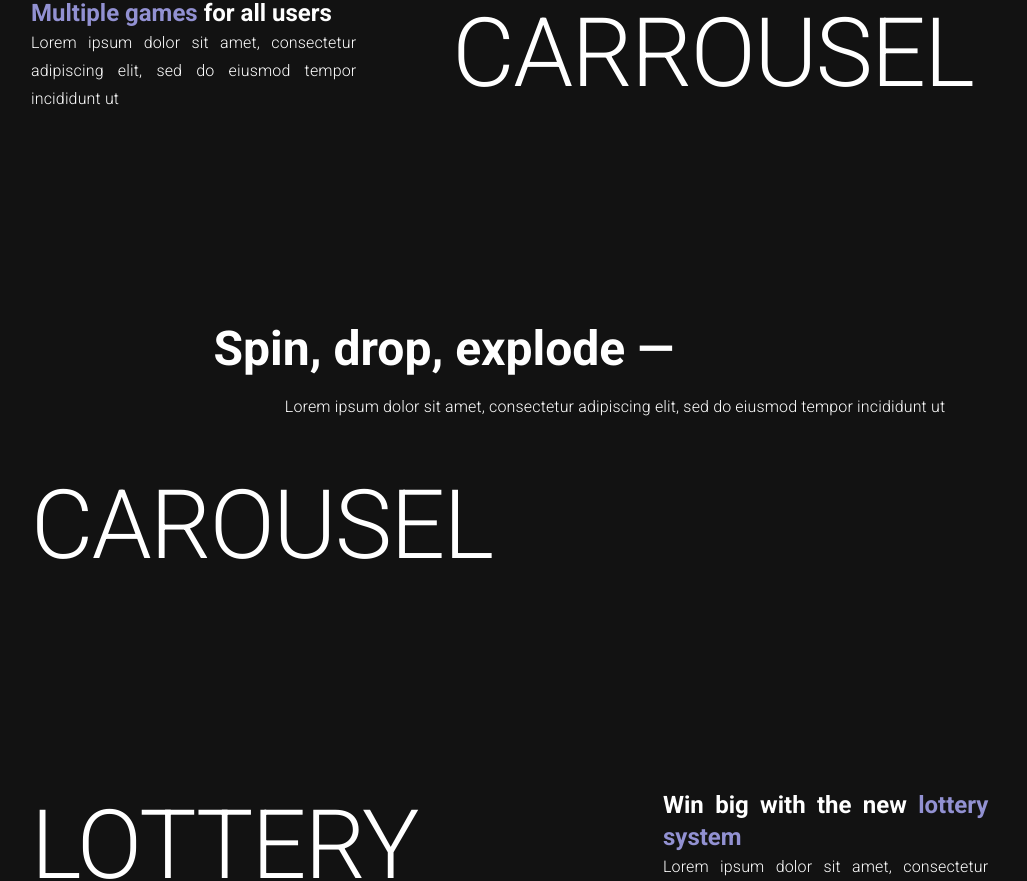
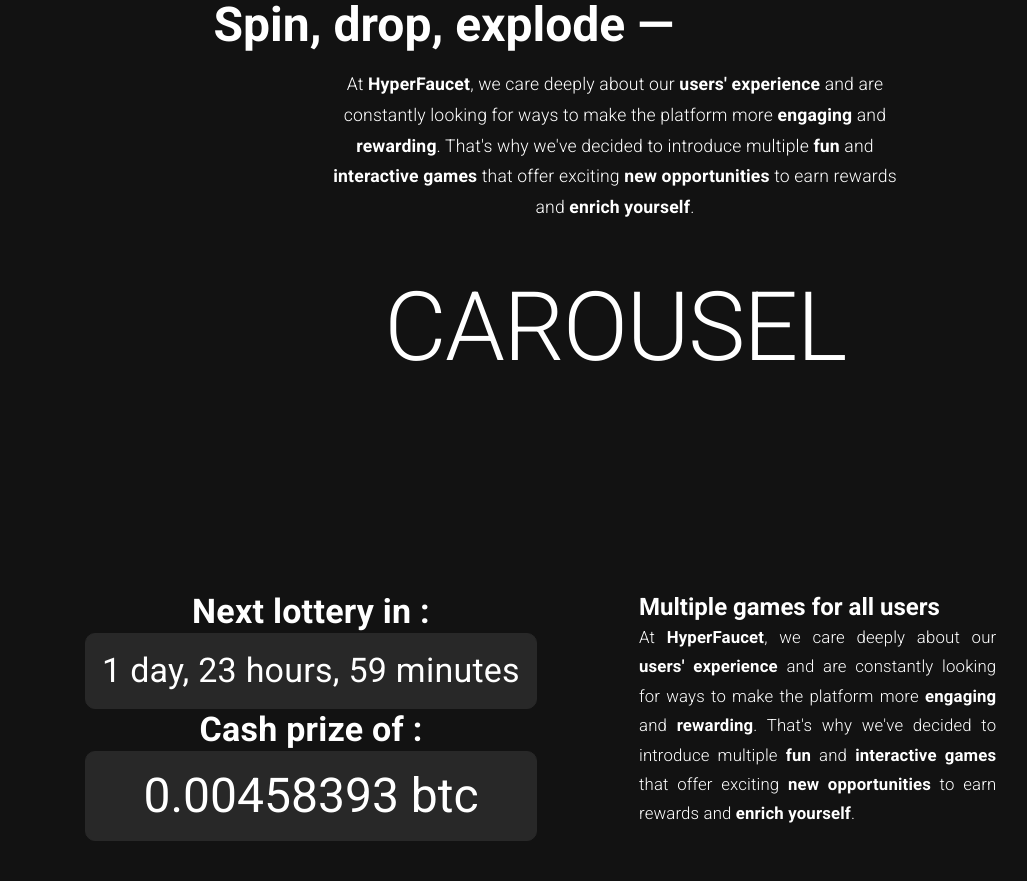
Before and after one commit to xXTopinambourXx/musical-umbrella, a React (Vite) app: page / in a window 1280 px wide. Shown: the part 855-1736 px from the top of the page, without its empty margins (25-1052 px from the left). Built offline with nearby package versions, Linux system fonts and the light colour scheme.

Commit message:
update home page section

```diff
--- a/index.html
+++ b/index.html
@@ -5,6 +5,7 @@
   <meta charset="UTF-8" />
   <link rel="icon" type="image/svg+xml" href="/vite.svg" />
   <meta name="viewport" content="width=device-width, initial-scale=1.0" />
+  <link href="https://fonts.googleapis.com/css2?family=Roboto:ital,wght@1,800&display=swap" rel="stylesheet">
   <title>Cynosure</title>
 </head>
 
--- a/package.json
+++ b/package.json
@@ -24,6 +24,7 @@
         "react-countdown": "^2.3.6",
         "react-dom": "^19.0.0",
         "react-icons": "^5.5.0",
+        "react-markdown": "^10.1.0",
         "react-router-dom": "^7.2.0",
         "tailwind-merge": "^3.0.2"
     },
--- a/src/components/home/HomeCountdown.tsx
+++ b/src/components/home/HomeCountdown.tsx
@@ -10,7 +10,7 @@
 // Composant de rendu personnalisé
 const renderer = ({ minutes, seconds }: CountdownRendererProps) => {
   return (
-    <Typography variant="h1">
+    <Typography variant="h1" sx={{ fontWeight: 900, fontStyle: "italic", textAlign: "center" }}>
       {minutes}:{seconds < 10 ? `0${seconds}` : seconds}
     </Typography>
   );
--- a/src/components/home/HomePageSection.tsx
+++ b/src/components/home/HomePageSection.tsx
@@ -3,6 +3,8 @@
 import HomeCountdown from "./HomeCountdown";
 import GradientButton from "../common/GradientButton";
 import { FlipWords } from "../common/flip-words";
+import { ReactNode } from "react";
+import LotterySection from "./LotterySection";
 
 const stackStyle = {
     textAlign: "justify",
@@ -11,11 +13,11 @@
 }
 
 type Category = "TEXT_FIRST" | "OPTION_FIRST" | "CENTER";
-type Option = "CAROUSEL" | "CALENDAR" | "COUNTDOWN" | "COUNTER";
+type Option = "CAROUSEL" | "CALENDAR" | "COUNTDOWN" | "LOTTERY";
 
 interface HomePageSectionProps {
   category: Category;
-  text: { title: string; description: string };
+  text: { title: string | ReactNode ; description: string | ReactNode };
   option: Option;
 }
 
@@ -27,31 +29,43 @@
         <Typography variant="h5" sx={{ fontWeight: 700 }}>
           {text.title}
         </Typography>
-        <Typography variant="subtitle1" sx={{ fontWeight: 300 }}>
+        <Typography variant="subtitle1" sx={{ fontWeight: 300, fontSize: "1.05em"}}>
           {text.description}
         </Typography>
       </Grid>
     );
 
     const centerTextBlock = (
-      <Grid size={12} sx={{alignItems: "center"}}>
+      <Grid size={12} sx={{alignItems: "center", display: "flex", flexDirection: "column"}}>
         <Typography variant="h3" sx={{fontWeight: 900, textAlign: "center"}}>
           Spin, drop, explode — <FlipWords words={["win your way", "own the game", "feel the rush", "take the prize"]} className="font-gradient-purple"></FlipWords>
         </Typography>
-        <Typography variant="subtitle1" sx={{fontWeight: 300, textAlign: "center", mt: "1rem"}}>
+        <Typography variant="subtitle1" sx={{width: "50%", fontWeight: 300, textAlign: "center", mt: "1rem", fontSize: "1.1em"}}>
           {text.description}
         </Typography>
       </Grid>
     );
 
+    const centerOptionBlock = (
+      <Grid size={12} sx={{display: "flex", flexDirection: "column", alignItems: "center"}}>
+          <>
+            <Typography variant='h1'>{option}</Typography>
+          </>
+      </Grid>
+    );
+
     const optionBlock = (
-      <Grid size={6}>
+      <Grid size={6} sx={{display: "flex", flexDirection: "column", alignItems: "center"}}>
         {option === "COUNTDOWN" ? (
           <>
             <HomeCountdown />
             <GradientButton title="Claim reward" />
           </>
-        ): (
+        ): option === "LOTTERY" ? (
+          <>
+            <LotterySection />
+          </>
+        ) : (
           <>
             <Typography variant='h1'>{option}</Typography>
           </>
@@ -72,13 +86,13 @@
     ) : (
       <>
         {centerTextBlock}
-        {optionBlock}
+        {centerOptionBlock}
       </>
     );
   };
 
   return (
-    <Box sx={{ width: '100%' }}>
+    <Box sx={{ width: '100%'}}>
       <Grid container spacing={6} sx={stackStyle}>
         {renderContent()}
       </Grid>
--- /dev/null
+++ b/src/components/home/LotterySection.tsx
@@ -0,0 +1,53 @@
+import { Typography } from "@mui/material";
+import Countdown from "react-countdown";
+
+
+
+interface LottertySectionProps {
+    days: number;
+    hours: number;
+    minutes: number;
+}
+
+const renderer = ({ days, hours, minutes }: LottertySectionProps) => {
+    let daysText;
+    let hoursText;
+    let minutesText;
+
+    hours < 2 ? hoursText = "hour" : hoursText = "hours";
+    minutes < 2 ? minutesText = "minute" : minutesText = "minutes";
+    days < 2 ? daysText = "day" : daysText = "days";
+
+    return (
+        <>
+            <Typography variant="h4" sx={{ fontWeight: 700, textAlign: "center" }}>
+                Next lottery in :
+            </Typography>
+
+            <Typography variant="h4" sx={{textAlign: "center", border: "1px solid #282828", padding: "1rem", borderRadius: "10px", backgroundColor: "#282828"}}>
+                    {days} {daysText}, {hours} {hoursText}, {minutes} {minutesText}
+            </Typography>
+
+            <Typography variant="h4" sx={{ fontWeight: 700, textAlign: "center" }}>
+                Cash prize of :
+            </Typography>
+
+            <Typography variant="h3" sx={{textAlign: "center", border: "1px solid #282828", padding: "1rem", borderRadius: "10px", backgroundColor: "#282828"}}>
+                0.00458393 btc
+            </Typography>
+        </>
+    );
+}
+
+const LotterySection = () => {
+
+    const targetDate = Date.now() + 48 * 60 * 60 * 1000; // 2 days
+
+    return (
+        <div>
+            <Countdown date={targetDate} renderer={renderer} />
+        </div>
+    );
+};
+
+export default LotterySection;
--- a/src/pages/HomePage.tsx
+++ b/src/pages/HomePage.tsx
@@ -6,6 +6,7 @@
 import AuthModal, { AuthType } from '../components/common/AuthModal';
 import { useState } from 'react';
 import { Box, Stack, Typography } from '@mui/material';
+import ReactMarkdown from 'react-markdown';
 import Grid from '@mui/material/Grid2';
 import FeatureSection from '../components/home/FeatureSection';
 import HomePageSection from '../components/home/HomePageSection';
@@ -61,30 +62,46 @@
           category={'OPTION_FIRST'}
           text={{
             title: 'New faucet, endless rewards',
-            description: 'Lorem ipsum dolor sit amet, consectetur adipiscing elit, sed do eiusmod tempor incididunt ut'
+            description: 'With our new faucet system, you can earn rewards every 15 minutes. Win up to 300k satoshis with only one spin!'
           }}
           option={'COUNTDOWN'}>
         </HomePageSection>
 
-        <Box>
+        {/*<Box>
           <Grid container spacing={12} sx={stackStyle}>
             <Grid size={4}>
                 <Typography variant="h5" sx={{fontWeight: "700"}}><span className='font-purple'>Multiple games</span> for all users</Typography>
-                <Typography variant='subtitle1' sx={{fontWeight: "300"}}>Lorem ipsum dolor sit amet, consectetur adipiscing elit, sed do eiusmod tempor incididunt ut</Typography>
+                <Typography variant='subtitle1' sx={{fontWeight: "300"}}>At HyperFaucet we care about our users experience and decided to add multiple games like the dice and plinko, so you can have multiple way to enrich yourself!</Typography>
             </Grid>
             <Grid size={6}>
               <Typography variant='h1'>CARROUSEL</Typography>
             </Grid>
           </Grid>
-        </Box>
-
+        </Box>*/}
         <HomePageSection
           category={'CENTER'}
           text={{
-            title: 'New faucet, endless rewards',
-            description: 'Lorem ipsum dolor sit amet, consectetur adipiscing elit, sed do eiusmod tempor incididunt ut'
+            title: 'Multiple games for all users',
+            description: (
+              <ReactMarkdown>
+                {"At **HyperFaucet**, we care deeply about our **users' experience** and are constantly looking for ways to make the platform more **engaging** and **rewarding**. That's why we've decided to introduce multiple **fun** and **interactive games** that offer exciting **new opportunities** to earn rewards and **enrich yourself**."}
+              </ReactMarkdown>
+            )
           }}
           option={'CAROUSEL'}>
+        </HomePageSection>
+
+        <HomePageSection
+          category={'OPTION_FIRST'}
+          text={{
+            title: 'Multiple games for all users',
+            description: (
+              <ReactMarkdown>
+                {"At **HyperFaucet**, we care deeply about our **users' experience** and are constantly looking for ways to make the platform more **engaging** and **rewarding**. That's why we've decided to introduce multiple **fun** and **interactive games** that offer exciting **new opportunities** to earn rewards and **enrich yourself**."}
+              </ReactMarkdown>
+            )
+          }}
+          option={'LOTTERY'}>
         </HomePageSection>
 
         <Box>
--- a/vite.config.ts
+++ b/vite.config.ts
@@ -10,7 +10,7 @@
     postcss: './postcss.config.js', // Spécifie explicitement le fichier de configuration PostCSS
   },
   server: {
-    port: 9000, // Port local
+    port: 3000, // Port local
     host: '0.0.0.0', // Écoute sur toutes les interfaces réseau
   },
 })
```
